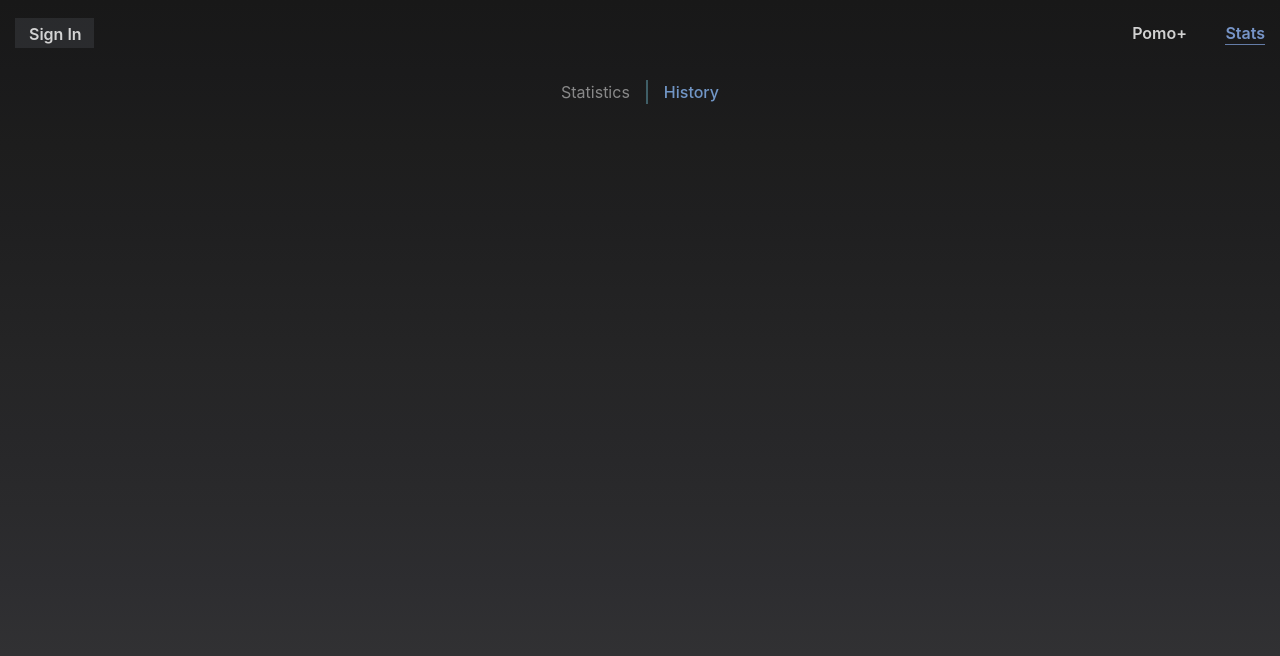
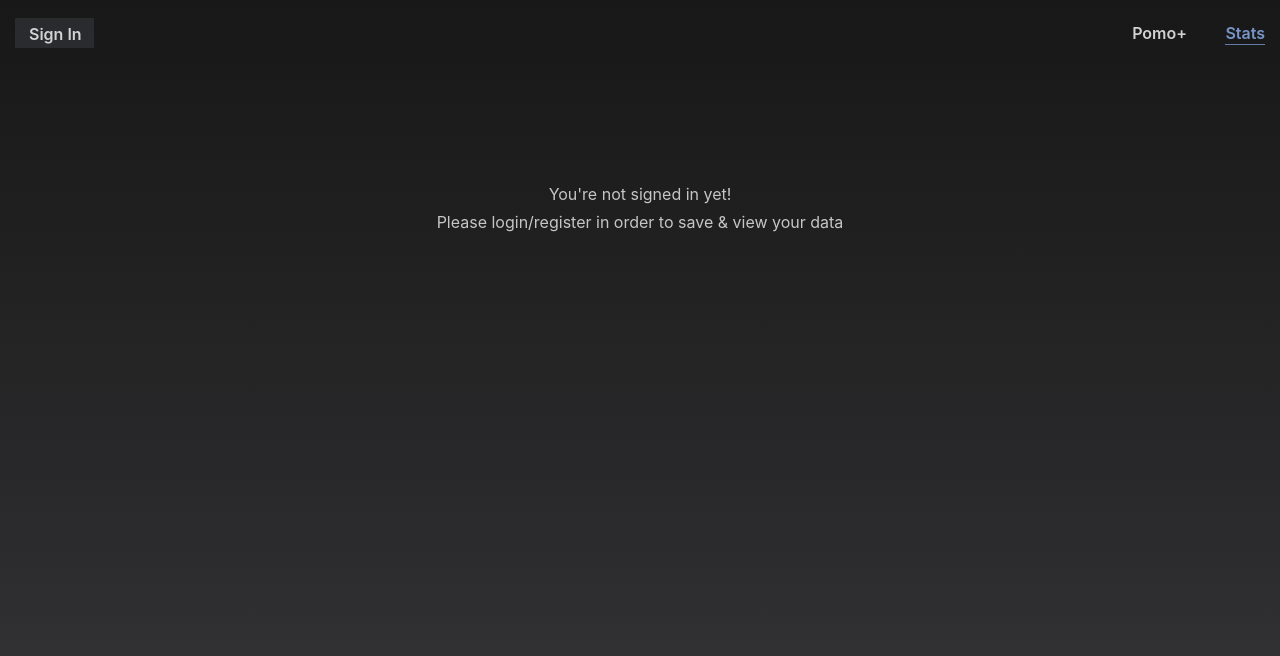
Before and after one commit to younis3/pomodoro, a React (Create React App) app: page /stats in a window 1280 px wide. Shown: the top 656 px of the page. Built offline with nearby package versions, Linux system fonts and the light colour scheme; no server answers; the HTML template or start-up script is replaced by a standard one.

Commit message:
show no data msgs in history tab & msg habal

```diff
--- a/src/pages/StatsPage.jsx
+++ b/src/pages/StatsPage.jsx
@@ -27,15 +27,15 @@ const StatsPage = () => {
   const statsPageModeRef = useRef();
 
   useEffect(() => {
-    historyPageRef.current.classList.remove("clickedPage");
-    statsPageModeRef.current.classList.remove("clickedPage");
+    historyPageRef.current?.classList.remove("clickedPage");
+    statsPageModeRef.current?.classList.remove("clickedPage");
 
     if (pageMode === "history") {
-      historyPageRef.current.classList.add("clickedPage");
+      historyPageRef.current?.classList.add("clickedPage");
     } else {
-      statsPageModeRef.current.classList.add("clickedPage");
+      statsPageModeRef.current?.classList.add("clickedPage");
     }
-  }, [pageMode]);
+  }, [pageMode, userObj]);
 
   const historyModeRef = useRef();
   const trashModeRef = useRef();
@@ -74,6 +74,16 @@ const StatsPage = () => {
   return (
     <div>
       <StyledOuter>
+        {!userObj && (
+          <div>
+            <p style={{ color: "#ffffffbe", marginTop: "14vh" }}>You're not signed in yet!</p>
+            <p style={{ color: "#ffffffbe", marginTop: "1vh" }}>
+              Please login/register in order to save & view your data
+            </p>
+          </div>
+        )}
+
+        {userObj && (
           <div className="pageModes">
             <div ref={statsPageModeRef} onClick={() => setPageMode("stats")}>
               Statistics
@@ -82,6 +92,7 @@ const StatsPage = () => {
               History
             </div>
           </div>
+        )}
         {userObj && (
           <div>
             {pageMode === "history" && (
@@ -123,10 +134,19 @@ const StatsPage = () => {
                 )}
               </StyledHistoryTab>
             )}
+
+            {pageMode === "stats" && (
+              <StyledStatsTab>
+                <span>
+                  <h4 style={{ marginBottom: "3vh", opacity: "0.8", fontWeight: "400" }}>
+                    still being developed..
+                  </h4>
+                </span>
+                {"❤" + process.env.REACT_APP_HABAL}
+              </StyledStatsTab>
+            )}
           </div>
         )}
-
-        <StyledStatsTab></StyledStatsTab>
       </StyledOuter>
     </div>
   );
@@ -228,4 +248,7 @@ const StyledHistoryTab = styled.div`
   }
 `;
 
-const StyledStatsTab = styled.div``;
+const StyledStatsTab = styled.div`
+  margin-top: 10vh;
+  color: #fff;
+`;
```
Lines whose indentation alone changed are shown as unchanged.
